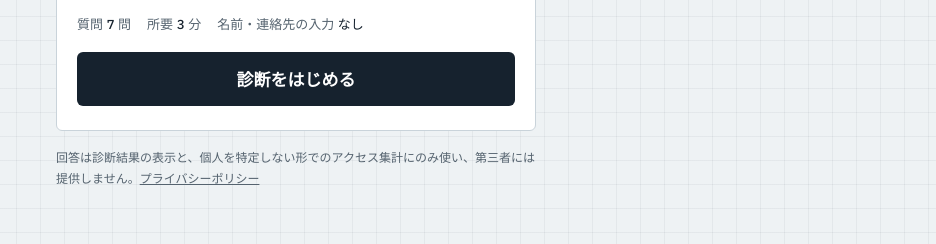
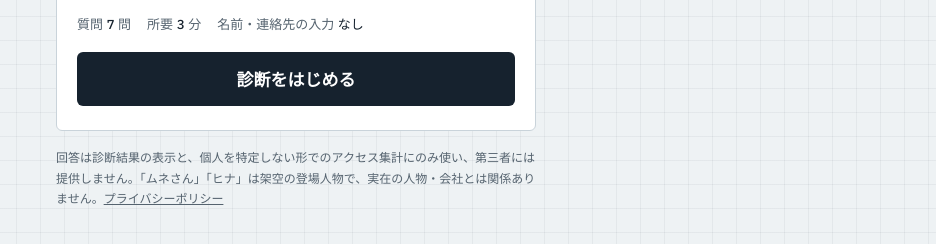
Before and after one commit to eigalee-hub/mune-kyuryo-shindan, a plain HTML site: page index.html in a window 1280 px wide. Shown: the part 272-516 px from the top of the page, without its empty margins (344-1280 px from the left). Drawn offline with Linux system fonts and the light colour scheme; a web font is replaced by a local one.

Commit message:
登場人物が架空であることを診断ページと紹介ページに明記 (#2)
Claude-Session: https://claude.ai/code/session_01Mvq8pMc5HM1Zwa6PWTHUeL

Co-authored-by: Claude <noreply@anthropic.com>

```diff
--- a/index.html
+++ b/index.html
@@ -117,7 +117,7 @@ select.opt{appearance:auto}
     <button class="btn btn-ghost" id="retry" type="button">もう一度診断する</button>
   </section>
 
-  <p class="note">回答は診断結果の表示と、個人を特定しない形でのアクセス集計にのみ使い、第三者には提供しません。<a href="#" id="privacy">プライバシーポリシー</a></p>
+  <p class="note">回答は診断結果の表示と、個人を特定しない形でのアクセス集計にのみ使い、第三者には提供しません。「ムネさん」「ヒナ」は架空の登場人物で、実在の人物・会社とは関係ありません。<a href="#" id="privacy">プライバシーポリシー</a></p>
 </div>
 
 <script>
```
Also changed, not shown: intro.html (+1 -1 lines).
